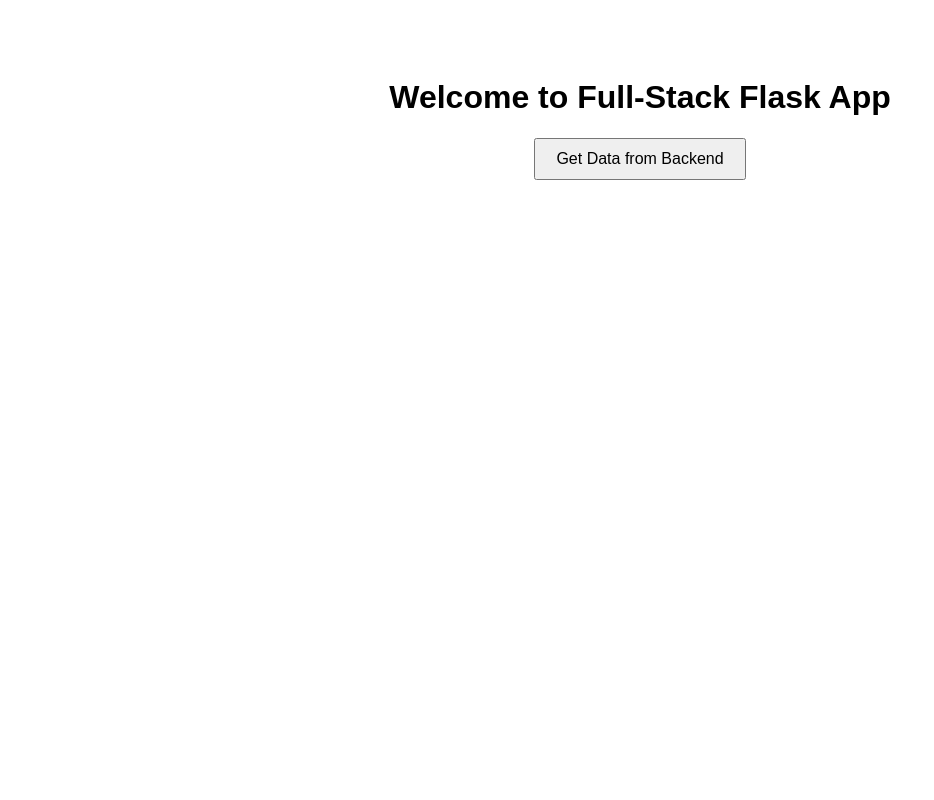
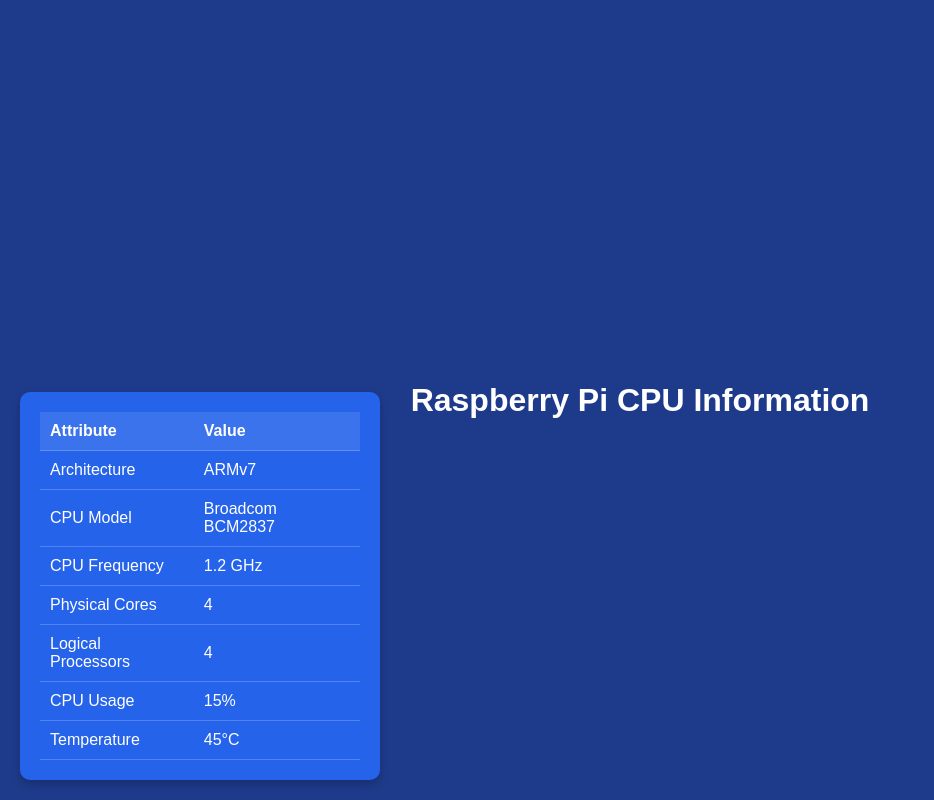
Before and after one commit to Error404-Devs/HS-Stage2, a Flask app: page / in a window 1280 px wide. Shown: the whole page, without its empty margins (0-934 px from the left). Run offline with Flask 3, Linux system fonts and the light colour scheme; data that the repository does not hold is empty.

Commit message:
Added cpu information

```diff
--- a/flask-app/app/templates/index.html
+++ b/flask-app/app/templates/index.html
@@ -1,16 +1,104 @@
-<!DOCTYPE html>
+<!doctype html>
 <html lang="en">
   <head>
     <meta charset="UTF-8" />
     <meta name="viewport" content="width=device-width, initial-scale=1.0" />
-    <title>Full-Stack Flask</title>
-    <link rel="stylesheet" href="../static/style.css" />
+    <title>CPU Info</title>
+    <style>
+      body {
+        font-family: Arial, sans-serif;
+        background-color: #1e3a8a;
+        color: #ffffff;
+        text-align: center;
+        margin: 0;
+        padding: 0;
+        display: flex;
+        justify-content: center;
+        align-items: center;
+        height: 100vh;
+      }
+
+      .container {
+        width: 100%;
+        text-align: center;
+      }
+
+      h1 {
+        font-size: 2rem;
+        margin-bottom: 20px;
+      }
+
+      .card {
+        position: fixed;
+        bottom: 20px;
+        left: 20px;
+        background: #2563eb;
+        padding: 20px;
+        border-radius: 10px;
+        box-shadow: 0px 4px 8px rgba(0, 0, 0, 0.2);
+        width: 320px;
+        text-align: left;
+      }
+
+      table {
+        width: 100%;
+        border-collapse: collapse;
+        color: #ffffff;
+      }
+
+      th,
+      td {
+        padding: 10px;
+        border-bottom: 1px solid rgba(255, 255, 255, 0.2);
+      }
+
+      th {
+        background-color: rgba(255, 255, 255, 0.1);
+      }
+    </style>
   </head>
   <body>
-    <div id="app">
-      <h1>Welcome to Full-Stack Flask App</h1>
-      <button onclick="">Get Data from Backend</button>
-      <div id="response">{{ message }}</div>
+    <div class="container">
+      <h1>Raspberry Pi CPU Information</h1>
+    </div>
+
+    <div class="card">
+      <table>
+        <tr>
+          <th>Attribute</th>
+          <th>Value</th>
+        </tr>
+        <tr>
+          <td>Architecture</td>
+          <td>{{ cpu_info['architecture'] if cpu_info else 'ARMv7' }}</td>
+        </tr>
+        <tr>
+          <td>CPU Model</td>
+          <td>
+            {{ cpu_info['cpu_model'] if cpu_info else 'Broadcom BCM2837' }}
+          </td>
+        </tr>
+        <tr>
+          <td>CPU Frequency</td>
+          <td>{{ cpu_info['cpu_frequency'] if cpu_info else '1.2 GHz' }}</td>
+        </tr>
+        <tr>
+          <td>Physical Cores</td>
+          <td>{{ cpu_info['cpu_cores'] if cpu_info else '4' }}</td>
+        </tr>
+        <tr>
+          <td>Logical Processors</td>
+          <td>{{ cpu_info['logical_processors'] if cpu_info else '4' }}</td>
+        </tr>
+        <tr>
+          <td>CPU Usage</td>
+          <td>{{ cpu_info['cpu_usage'] if cpu_info else '15%' }}</td>
+        </tr>
+        <tr>
+          <td>Temperature</td>
+          <td>{{ cpu_info['temperature'] if cpu_info else '45°C' }}</td>
+        </tr>
+      </table>
     </div>
   </body>
 </html>
```
Also changed, not shown: README.md.
